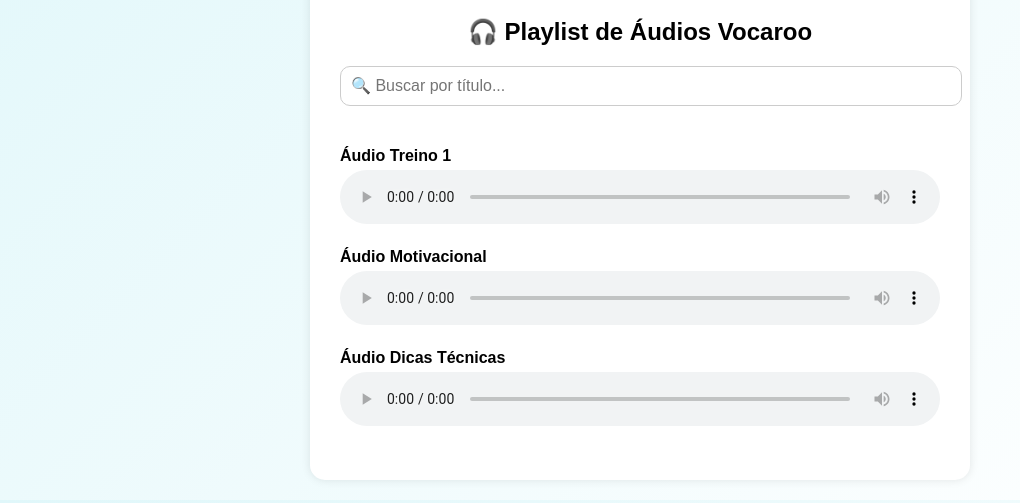
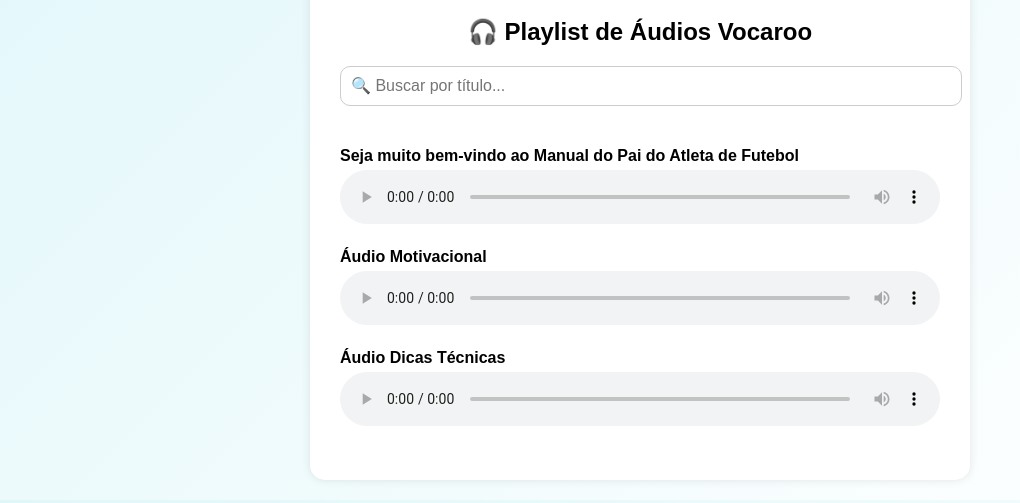
Before and after one commit to claudioelima/audio, a plain HTML site: page index.html in a window 1280 px wide. Shown: the part 297-800 px from the top of the page, without its empty margins (0-1020 px from the left). Drawn offline with Linux system fonts and the light colour scheme.

Commit message:
Add files via upload

```diff
--- a/index.html
+++ b/index.html
@@ -71,7 +71,7 @@
 
     <div id="lista-audios">
       <div class="audio-item">
-        <h3>Áudio Treino 1</h3>
+        <h3>Seja muito bem-vindo ao Manual do Pai do Atleta de Futebol</h3>
         <audio controls>
           <source src="https://media.vocaroo.com/mp3/1ob5m8j4WVt7" type="audio/mpeg" />
         </audio>
```
